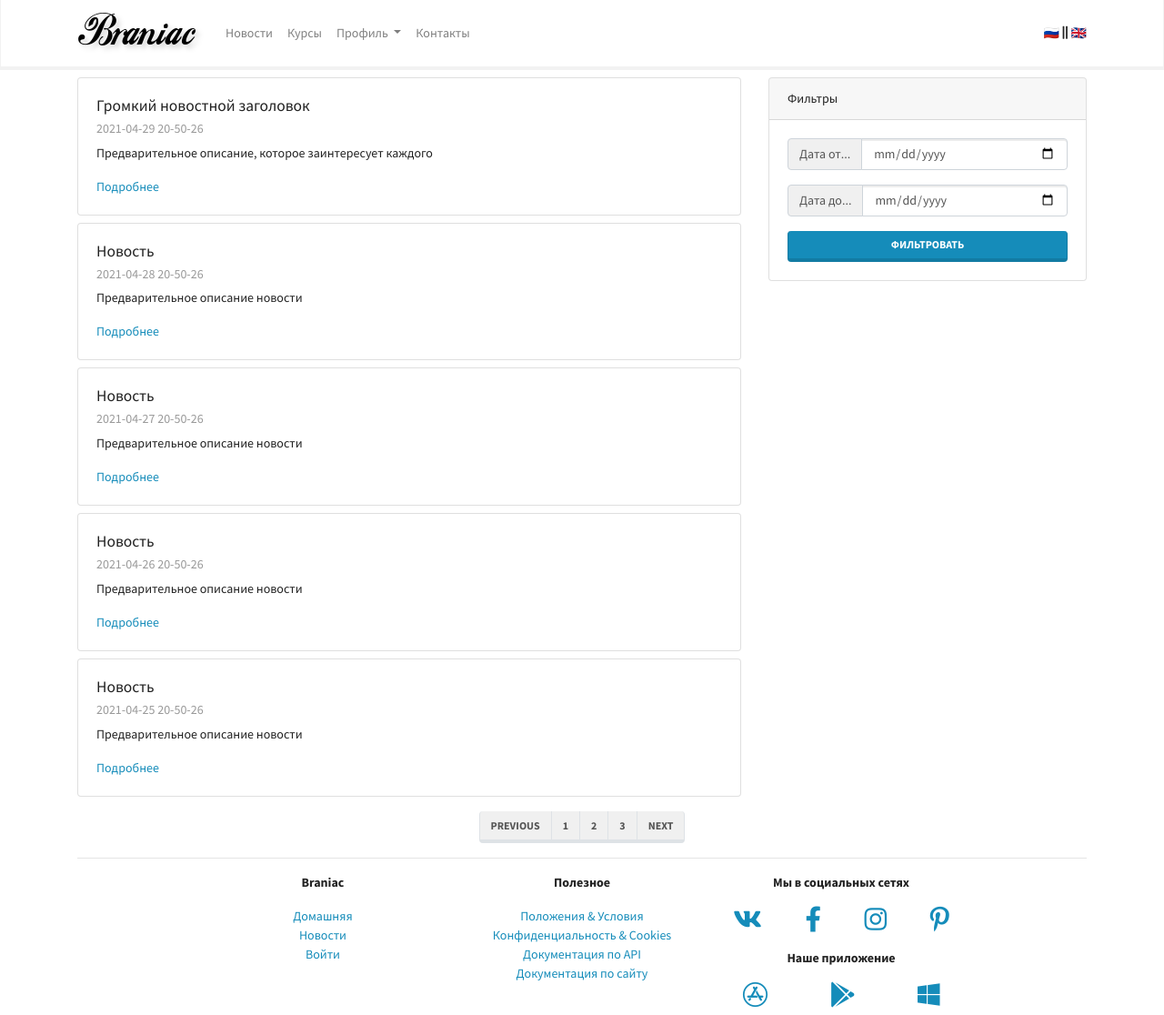
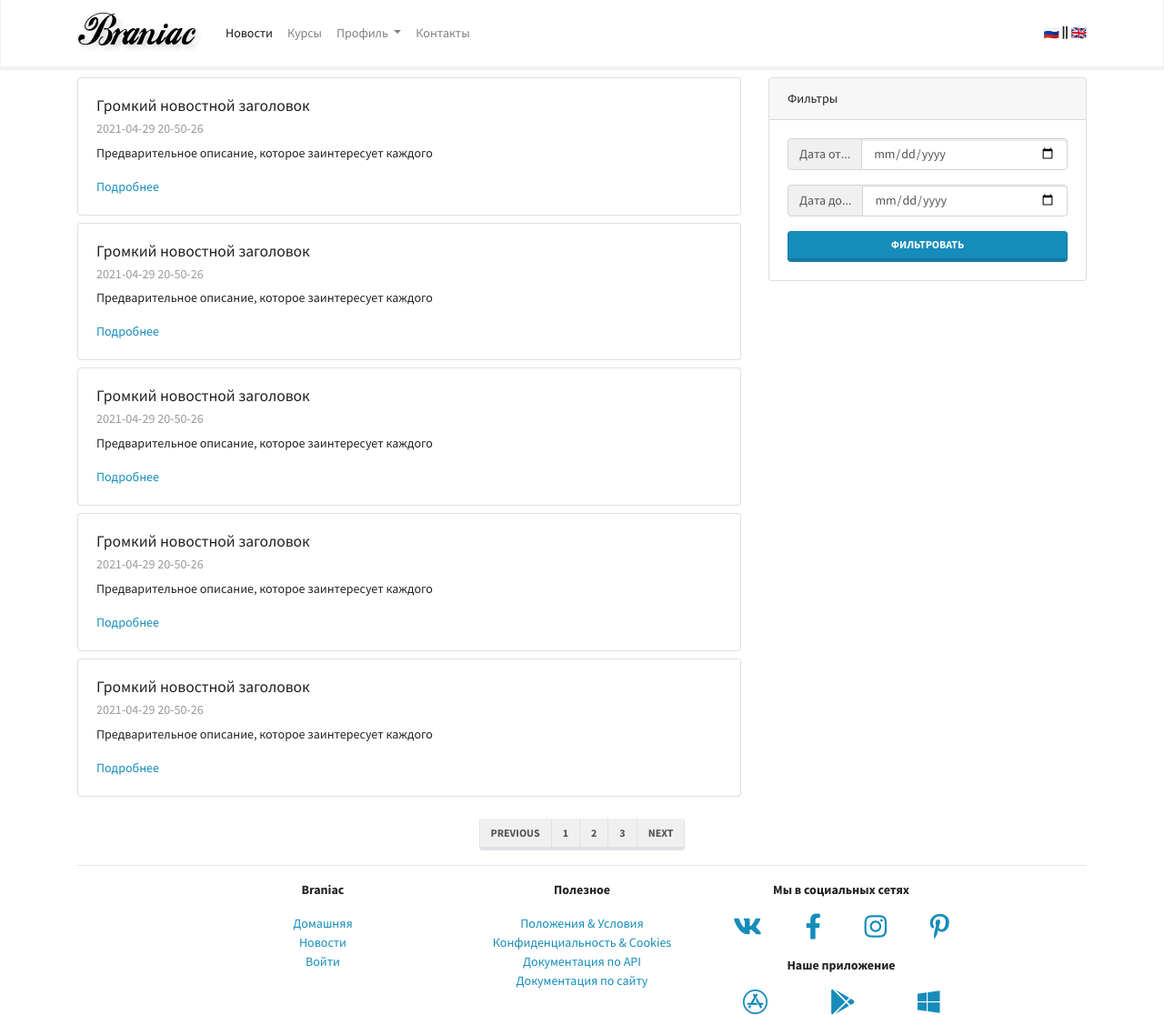
Before and after one commit to AndreySan127/BraniacLSM, a Django app: page /mainapp/news/ in a window 1280 px wide. Shown: the top 1116 px of the page at 91% size. Run offline with Django 3.2, Linux system fonts and the light colour scheme; some libraries are stand-ins or nearby versions.

Commit message:
lesson_3 Conditions in templates

```diff
--- a/mainapp/templates/mainapp/news.html
+++ b/mainapp/templates/mainapp/news.html
@@ -6,6 +6,7 @@
 
   <div class="col-lg-8">
 
+    {% for i in range %}
     <div class="card my-2">
       <div class="card-body">
         <h5 class="card-title">{{ news_title }}</h5>
@@ -14,42 +15,7 @@
         <a href="#" class="card-link">Подробнее</a>
       </div>
     </div>
-
-    <div class="card my-2">
-      <div class="card-body">
-        <h5 class="card-title">Новость</h5>
-        <h6 class="card-subtitle mb-2 text-muted">2021-04-28 20-50-26</h6>
-        <p class="card-text">Предварительное описание новости</p>
-        <a href="#" class="card-link">Подробнее</a>
-      </div>
-    </div>
-
-    <div class="card my-2">
-      <div class="card-body">
-        <h5 class="card-title">Новость</h5>
-        <h6 class="card-subtitle mb-2 text-muted">2021-04-27 20-50-26</h6>
-        <p class="card-text">Предварительное описание новости</p>
-        <a href="#" class="card-link">Подробнее</a>
-      </div>
-    </div>
-
-    <div class="card my-2">
-      <div class="card-body">
-        <h5 class="card-title">Новость</h5>
-        <h6 class="card-subtitle mb-2 text-muted">2021-04-26 20-50-26</h6>
-        <p class="card-text">Предварительное описание новости</p>
-        <a href="#" class="card-link">Подробнее</a>
-      </div>
-    </div>
-
-    <div class="card mt-2">
-      <div class="card-body">
-        <h5 class="card-title">Новость</h5>
-        <h6 class="card-subtitle mb-2 text-muted">2021-04-25 20-50-26</h6>
-        <p class="card-text">Предварительное описание новости</p>
-        <a href="#" class="card-link">Подробнее</a>
-      </div>
-    </div>
+    {% endfor %}
 
   </div>
 
--- a/mainapp/views.py
+++ b/mainapp/views.py
@@ -14,6 +14,7 @@ class NewsPageView(TemplateView):
         # Create your own data
         context["news_title"] = "Громкий новостной заголовок"
         context["news_preview"] = "Предварительное описание, которое заинтересует каждого"
+        context["range"] = range(5)
         return context
 
 
--- a/templates/includes/main_menu.html
+++ b/templates/includes/main_menu.html
@@ -10,10 +10,10 @@
 
       <div class="collapse navbar-collapse" id="navbarSupportedContent">
         <ul class="navbar-nav mr-auto">
-          <li class="nav-item ">
+          <li class="nav-item {% if request.resolver_match.view_name == 'mainapp:mainapp.views.NewsPageView' %}active{% endif %}">
             <a class="nav-link" href="news.html">Новости</a>
           </li>
-          <li class="nav-item ">
+          <li class="nav-item {% if request.resolver_match.view_name == 'mainapp:mainapp.views.CoursesPageView' %}active{% endif %}">
             <a class="nav-link" href="courses_list.html">Курсы</a>
           </li>
           <li class="nav-item dropdown">
@@ -33,7 +33,7 @@
               <a class="dropdown-item" href="#">Выход</a>
             </div>
           </li>
-          <li class="nav-item ">
+          <li class="nav-item {% if request.resolver_match.view_name == 'mainapp:mainapp.views.ContactsPageView' %}active{% endif %}">
             <a class="nav-link" href="contacts.html">Контакты</a>
           </li>
         </ul>
```
